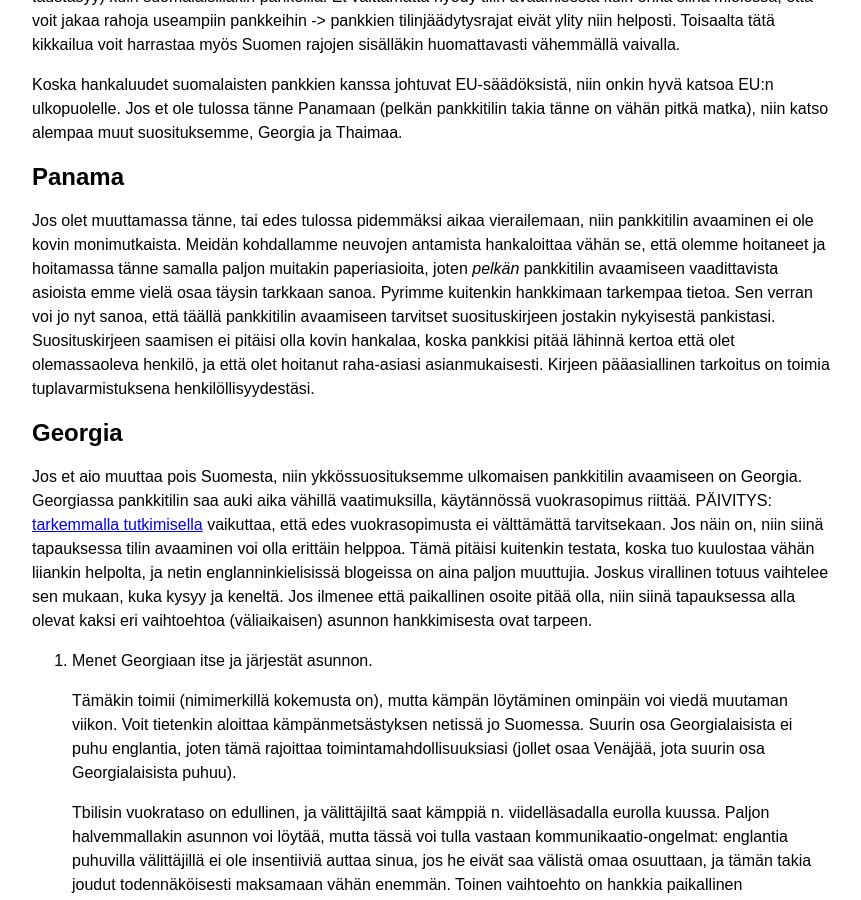
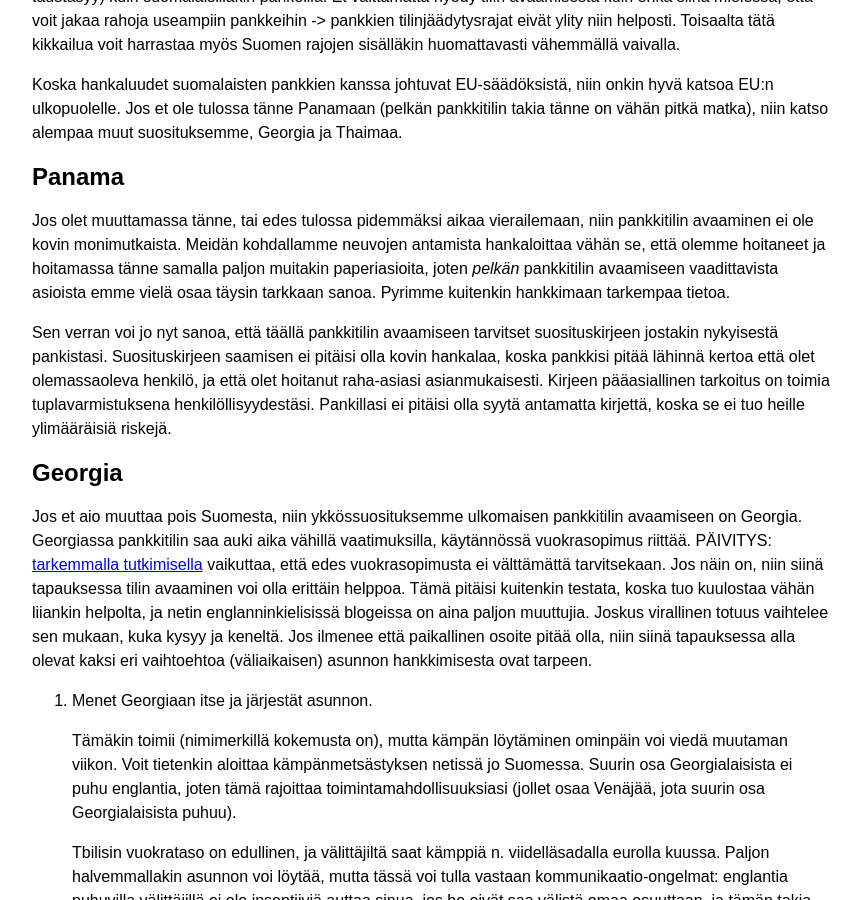
Before and after one commit to pitkonaarinparatiisi/pitkonaarinparatiisi.github.io, a Jekyll site: the page built from pankkitili-ulkomailta.md, in a window 1280 px wide and 900 px high, scrolled down 658 px. Shown: the whole window, without its empty margins (208-1069 px from the left). Built offline with Jekyll 4.4.1, drawn with Linux system fonts in a browser that asks for light colours; our own code applies the rules of GitHub Pages for plain Markdown files.

Commit message:
Update pankkitili-ulkomailta.md

```diff
--- a/pankkitili-ulkomailta.md
+++ b/pankkitili-ulkomailta.md
@@ -12,7 +12,9 @@
 
 ## Panama
 
-Jos olet muuttamassa tänne, tai edes tulossa pidemmäksi aikaa vierailemaan, niin pankkitilin avaaminen ei ole kovin monimutkaista. Meidän kohdallamme neuvojen antamista hankaloittaa vähän se, että olemme hoitaneet ja hoitamassa tänne samalla paljon muitakin paperiasioita, joten _pelkän_ pankkitilin avaamiseen vaadittavista asioista emme vielä osaa täysin tarkkaan sanoa. Pyrimme kuitenkin hankkimaan tarkempaa tietoa. Sen verran voi jo nyt sanoa, että täällä pankkitilin avaamiseen tarvitset suosituskirjeen jostakin nykyisestä pankistasi. Suosituskirjeen saamisen ei pitäisi olla kovin hankalaa, koska pankkisi pitää lähinnä kertoa että olet olemassaoleva henkilö, ja että olet hoitanut raha-asiasi asianmukaisesti. Kirjeen pääasiallinen tarkoitus on toimia tuplavarmistuksena henkilöllisyydestäsi.
+Jos olet muuttamassa tänne, tai edes tulossa pidemmäksi aikaa vierailemaan, niin pankkitilin avaaminen ei ole kovin monimutkaista. Meidän kohdallamme neuvojen antamista hankaloittaa vähän se, että olemme hoitaneet ja hoitamassa tänne samalla paljon muitakin paperiasioita, joten _pelkän_ pankkitilin avaamiseen vaadittavista asioista emme vielä osaa täysin tarkkaan sanoa. Pyrimme kuitenkin hankkimaan tarkempaa tietoa.
+
+Sen verran voi jo nyt sanoa, että täällä pankkitilin avaamiseen tarvitset suosituskirjeen jostakin nykyisestä pankistasi. Suosituskirjeen saamisen ei pitäisi olla kovin hankalaa, koska pankkisi pitää lähinnä kertoa että olet olemassaoleva henkilö, ja että olet hoitanut raha-asiasi asianmukaisesti. Kirjeen pääasiallinen tarkoitus on toimia tuplavarmistuksena henkilöllisyydestäsi. Pankillasi ei pitäisi olla syytä antamatta kirjettä, koska se ei tuo heille ylimääräisiä riskejä.
 
 ## Georgia
 
```
